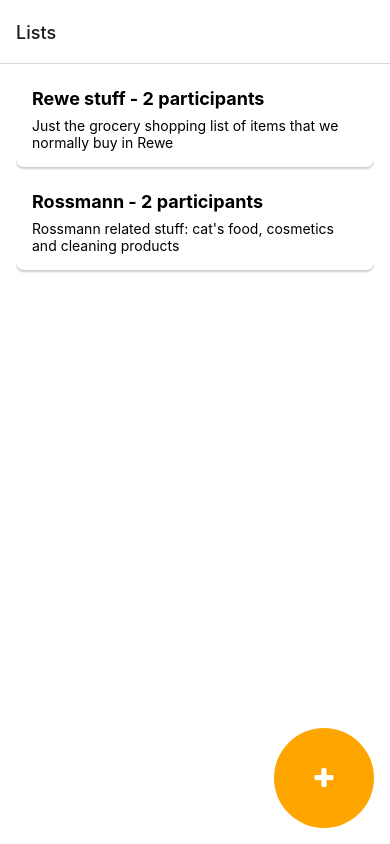
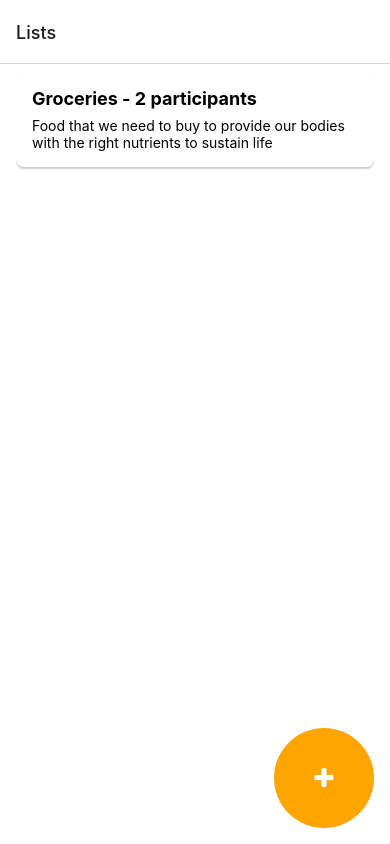
Before and after one commit to AlfonsoFidalgo/sharedLists, a React Native app: screen /Lists in a window 390 px wide. Built offline with nearby package versions, Linux system fonts and the light colour scheme.

Commit message:
First Redux implementation

```diff
--- a/App.js
+++ b/App.js
@@ -2,7 +2,9 @@
 import { StatusBar } from 'expo-status-bar';
 import { NavigationContainer } from '@react-navigation/native';
 import { createNativeStackNavigator } from '@react-navigation/native-stack';
+import { Provider } from 'react-redux';
 
+import { store } from './store';
 import ListsScreen from './screens/ListsScreen';
 import ListDetails from './screens/ListDetails';
 import ListForm from './screens/ListForm';
@@ -13,6 +15,7 @@
   return (
     <SafeAreaView style={styles.safeArea}>
       <StatusBar style="dark" />
+      <Provider store={store}>
         <NavigationContainer>
           <Stack.Navigator>
             <Stack.Screen name="Lists" component={ListsScreen} />
@@ -20,6 +23,7 @@
             <Stack.Screen name="ListForm" component={ListForm} />
           </Stack.Navigator>
         </NavigationContainer>
+      </Provider>
     </SafeAreaView>
   );
 }
--- a/components/Input.js
+++ b/components/Input.js
@@ -7,6 +7,7 @@
       <TextInput
         style={styles.input}
         keyboardType="default"
+        autoCorrect={false}
         value={value}
         onChangeText={(e) => onEdit(e)}
       />
--- a/package.json
+++ b/package.json
@@ -12,12 +12,14 @@
     "@expo/vector-icons": "^13.0.0",
     "@react-navigation/native": "^6.1.6",
     "@react-navigation/native-stack": "^6.9.12",
+    "@reduxjs/toolkit": "^1.9.5",
     "expo": "~48.0.18",
     "expo-status-bar": "~1.4.4",
     "react": "18.2.0",
     "react-native": "0.71.8",
     "react-native-safe-area-context": "4.5.0",
-    "react-native-screens": "~3.20.0"
+    "react-native-screens": "~3.20.0",
+    "react-redux": "^8.0.7"
   },
   "devDependencies": {
     "@babel/core": "^7.20.0"
--- a/screens/ListDetails.js
+++ b/screens/ListDetails.js
@@ -11,7 +11,7 @@
       <Text style={styles.title}>{name}</Text>
       <ScrollView>
         {items.map((item) => (
-          <ListDetailItem item={item} />
+          <ListDetailItem item={item} key={item} />
         ))}
       </ScrollView>
     </View>
--- a/screens/ListForm.js
+++ b/screens/ListForm.js
@@ -1,14 +1,36 @@
 import { View, StyleSheet, Button } from 'react-native';
+import { useDispatch } from 'react-redux';
 import { useState } from 'react';
 import { useNavigation } from '@react-navigation/native';
+
+import { addList } from '../store';
 import Input from '../components/Input';
 
 function ListForm() {
   const [listName, setListName] = useState('');
+  const [listDescription, setListDescription] = useState('');
   const navigation = useNavigation();
+  const dispatch = useDispatch();
 
   const handleNameInput = (input) => {
     setListName(input);
+  };
+
+  const handleDescriptionInput = (input) => {
+    setListDescription(input);
+  };
+
+  const handleAddList = () => {
+    const newList = {
+      id: 2,
+      name: listName,
+      participants: 1,
+      description: listDescription,
+      items: [],
+    };
+    const action = addList(newList);
+    dispatch(action);
+    navigation.goBack();
   };
 
   return (
@@ -18,12 +40,17 @@
         value={listName}
         onEdit={handleNameInput}
       />
+      <Input
+        label="Add an optional description:"
+        value={listDescription}
+        onEdit={handleDescriptionInput}
+      />
       <View style={styles.separator} />
       <View style={styles.buttonContainer}>
         <Button color="red" title="Cancel" onPress={navigation.goBack} />
         <Button
           title="Save"
-          onPress={() => console.log(listName)}
+          onPress={handleAddList}
           disabled={!listName.length}
         />
       </View>
--- a/screens/ListsScreen.js
+++ b/screens/ListsScreen.js
@@ -1,45 +1,13 @@
-import {
-  FlatList,
-  Text,
-  View,
-  StyleSheet,
-  TouchableOpacity,
-} from 'react-native';
-import { useState } from 'react';
+import { FlatList, View, StyleSheet, TouchableOpacity } from 'react-native';
+import { useSelector } from 'react-redux';
 import { FontAwesome } from '@expo/vector-icons';
 
 import ListItem from '../components/ListItem';
 
-const LISTS = [
-  {
-    id: 1,
-    name: 'Rewe stuff',
-    participants: 2,
-    description:
-      'Just the grocery shopping list of items that we normally buy in Rewe',
-    items: [
-      'Onions',
-      'Zuchini',
-      'Green peppers',
-      'garlic',
-      'milk',
-      'bread',
-      'bananans',
-      'yogurts',
-    ],
-  },
-  {
-    id: 2,
-    name: 'Rossmann',
-    participants: 2,
-    description:
-      "Rossmann related stuff: cat's food, cosmetics and cleaning products",
-    items: ['cats food', 'cats litter', 'tooth paste', 'washing up liquid'],
-  },
-];
-
 function ListsScreen({ navigation }) {
-  const [lists, setLists] = useState(LISTS);
+  const lists = useSelector((state) => {
+    return state.lists;
+  });
   return (
     <View style={styles.container}>
       <FlatList
--- /dev/null
+++ b/store/index.js
@@ -0,0 +1,33 @@
+import { configureStore, createSlice } from '@reduxjs/toolkit';
+
+const listSlice = createSlice({
+  name: 'list',
+  initialState: [
+    {
+      id: 1,
+      name: 'Groceries',
+      participants: 2,
+      description:
+        'Food that we need to buy to provide our bodies with the right nutrients to sustain life',
+      items: ['Onions', 'Bread', 'Green peppers', 'garlic'],
+    },
+  ],
+  reducers: {
+    addList(state, action) {
+      state.push(action.payload);
+    },
+    removeList(state, action) {
+      const index = state.indexOf(action.payload);
+      state.splice(index, 1);
+    },
+  },
+});
+
+const store = configureStore({
+  reducer: {
+    lists: listSlice.reducer,
+  },
+});
+
+export const { addList } = listSlice.actions;
+export { store };
```
Also changed, not shown: 2 other files (tests, documents, lock files or other folders). Lines whose indentation alone changed are shown as unchanged.
